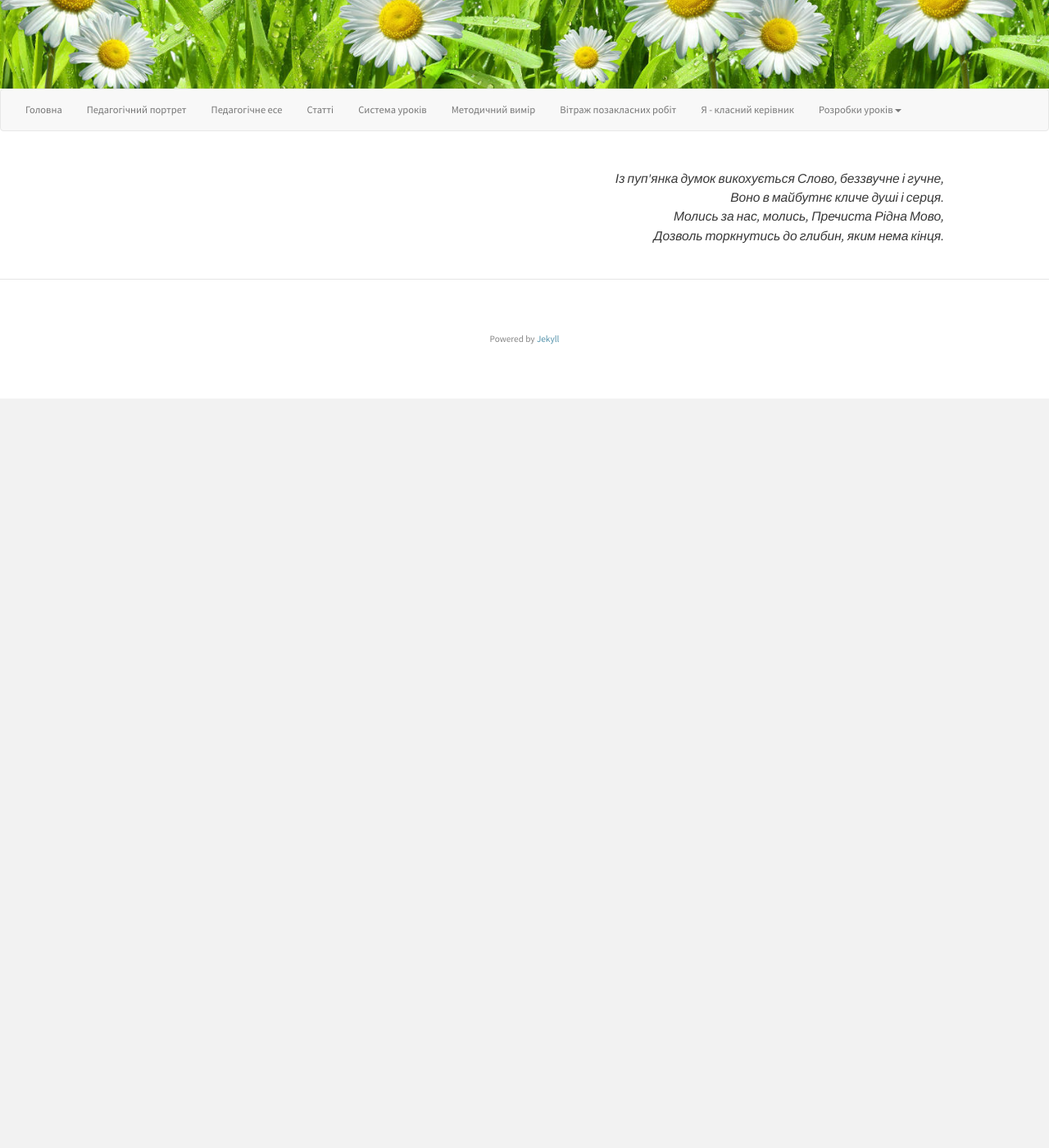
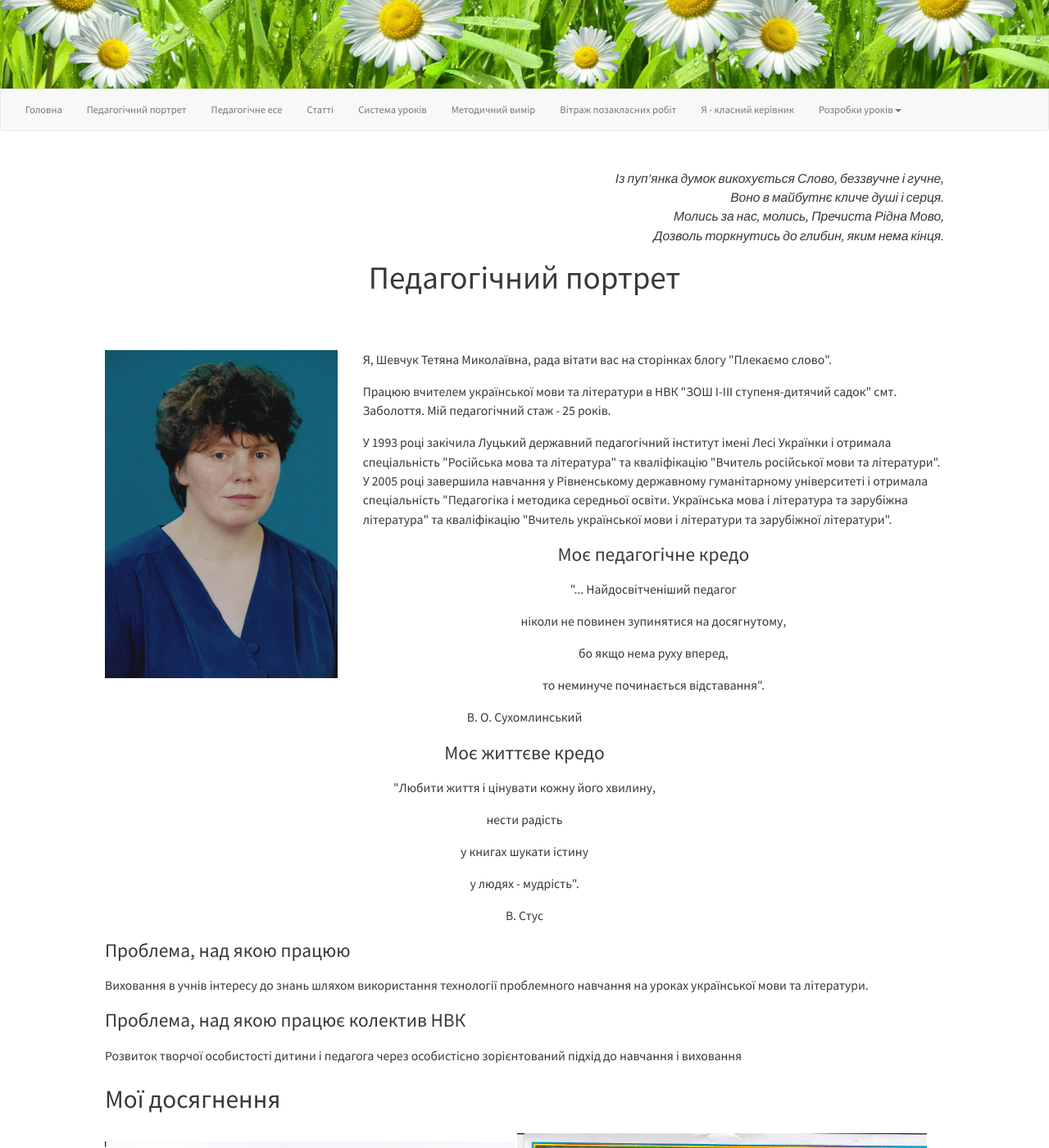
Before and after one commit to tetyanashevchuk/tetyanashevchuk.github.io, a Jekyll site: the page built from pedagogic_portrait/index.html, in a window 1280 px wide and 1400 px high, scrolled down 293 px. Shown: the whole window at 82% size. Built offline with Jekyll 4.4.1, drawn with Linux system fonts in a browser that asks for light colours; nearby versions of some CDN libraries; before the commit the page ends 900 px from its top, so only the background shows below that.

Commit message:
padagogic portrait

```diff
--- a/pedagogic_portrait/index.html
+++ b/pedagogic_portrait/index.html
@@ -19,4 +19,77 @@ title: "Педагогічний портрет"
       Дозволь торкнутись до глибин, яким нема кінця.
     </p>
   </div>
+
+  <header>
+    <h1 class="post-link">Педагогічний портрет</h1>
+  </header>
+  <img src="/images/main_page/portrait.jpg" align="left" />
+  <p>
+    Я, Шевчук Тетяна Миколаївна, рада вітати вас на сторінках блогу "Плекаємо слово".
+  </p>
+  <p>
+    Працюю вчителем української мови та літератури в НВК "ЗОШ І-ІІІ ступеня-дитячий садок" смт. Заболоття. Мій педагогічний стаж - 25 років.
+  </p>
+  <p>
+    У 1993 році закічила Луцький державний педагогічний інститут імені Лесі Українки і отримала спеціальність "Російська мова та література" та кваліфікацію "Вчитель російської мови та літератури". У 2005 році завершила навчання у Рівненському державному
+    гуманітарному університеті і отримала спеціальність "Педагогіка і методика середньої освіти. Українська мова і література та зарубіжна література" та кваліфікацію "Вчитель української мови і літератури та зарубіжної літератури".
+  </p>
+  <h3 align="center">
+      Моє педагогічне кредо
+    </h3>
+  <p align="center">
+    "... Найдосвітченіший педагог
+  </p>
+  <p align="center">
+    ніколи не повинен зупинятися на досягнутому,
+  </p>
+  <p align="center">
+    бо якщо нема руху вперед,
+  </p>
+  <p align="center">
+    то неминуче починається відставання".
+  </p>
+  <p align="center">
+    В. О. Сухомлинський
+  </p>
+
+  <h3 align="center">
+      Моє життєве кредо
+    </h3>
+  <p align="center">
+    "Любити життя і цінувати кожну його хвилину,
+  </p>
+  <p align="center">
+    нести радість
+  </p>
+  <p align="center">
+    у книгах шукати істину
+  </p>
+  <p align="center">
+    у людях - мудрість".
+  </p>
+  <p align="center">
+    В. Стус
+  </p>
+
+  <h3>
+      Проблема, над якою працюю
+    </h3>
+  <p>
+    Виховання в учнів інтересу до знань шляхом використання технології проблемного навчання на уроках української мови та літератури.
+  </p>
+  <h3>
+      Проблема, над якою працює колектив НВК
+    </h3>
+  <p>
+    Розвиток творчої особистості дитини і педагога через особистісно зорієнтований підхід до навчання і виховання
+  </p>
+
+  <p>
+    <h2>Мої досягнення</h2>
+    <img src="/images/gramotas/0001.jpg" alt="" />
+    <img src="/images/gramotas/0002.jpg" alt="" />
+    <img src="/images/gramotas/0003.jpg" alt="" />
+  </p>
+
 </article>
```
